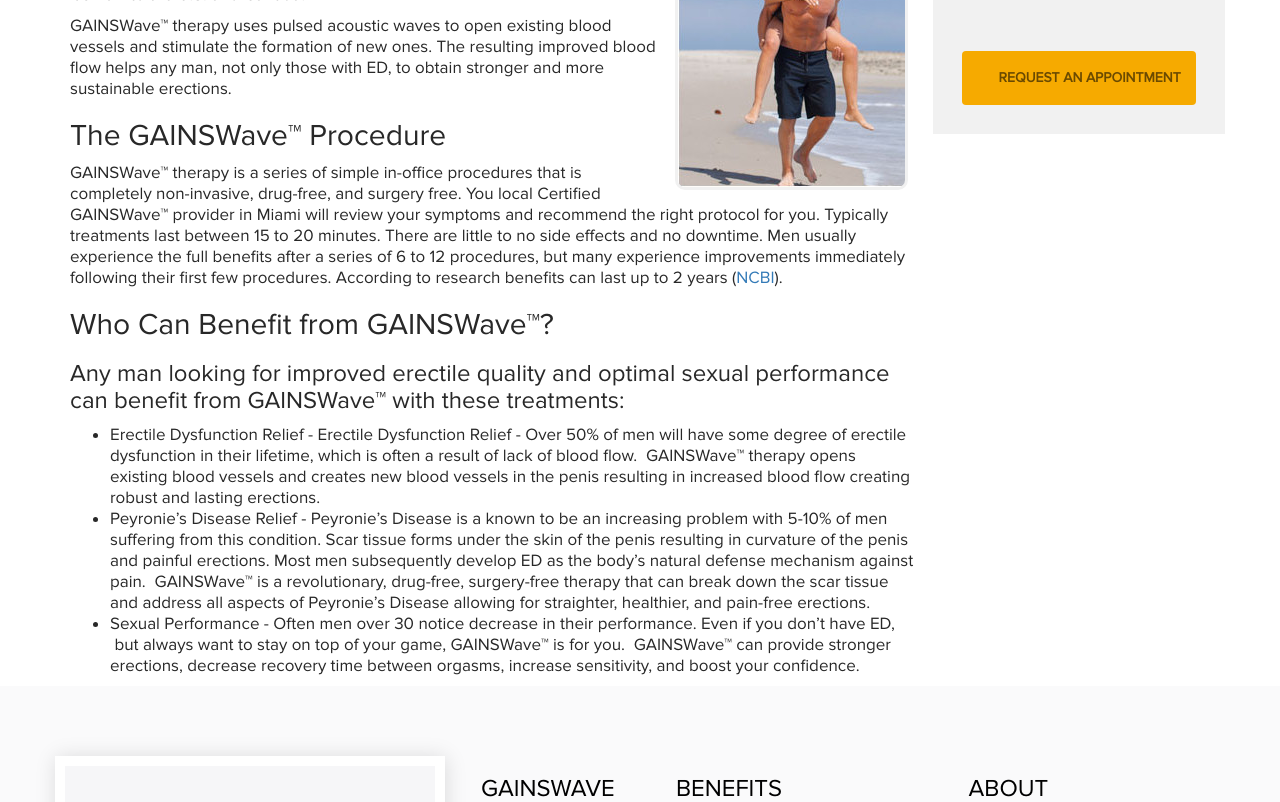
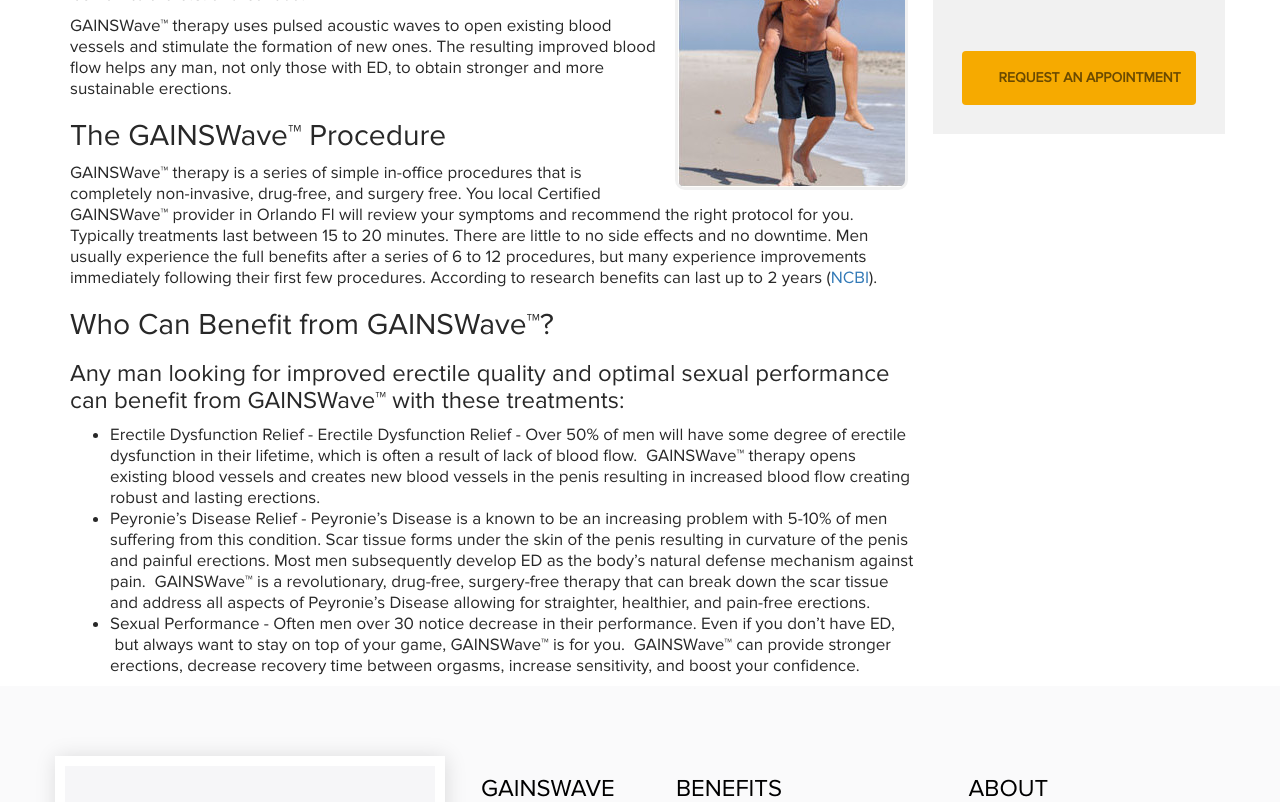
Before and after one commit to aaghealth/gainswavecolumbus.com, a Jekyll site: the page built from what-is-gainswave.html, in a window 1280 px wide and 900 px high, scrolled down 660 px, cut to the strip 98-900 px from the top of the window. Built offline with Jekyll 4.4.1, drawn with Linux system fonts in a browser that asks for light colours; nearby versions of some CDN libraries.

Commit message:
Update what-is-gainswave.html

```diff
--- a/what-is-gainswave.html
+++ b/what-is-gainswave.html
@@ -13,7 +13,7 @@
 <p>Steady blood flow is the key to erectile function. As men age, the blood vessels in the penis deteriorate and fill with micro-plaque reducing blood flow to the penis. For over 15 years, therapy similar to GAINSWave&trade; known as Shockwave therapy has been successfully used in Europe to help men with ED. However, it&rsquo;s new to the U.S. and Canada.</p>
 <p>GAINSWave&trade; therapy uses pulsed acoustic waves to open existing blood vessels and stimulate the formation of new ones. The resulting improved blood flow helps any man, not only those with ED, to obtain stronger and more sustainable erections. &nbsp;</p>
 <h2>The GAINSWave&trade; Procedure</h2>
-<p>GAINSWave&trade; therapy is a series of simple in-office procedures that is completely non-invasive, drug-free, and surgery free. You local Certified GAINSWave&trade; provider in Miami will review your symptoms and recommend the right protocol for you. Typically treatments last between 15 to 20 minutes. There are little to no side effects and no downtime. Men usually experience the full benefits after a series of 6 to 12 procedures, but many experience improvements immediately following their first few procedures. According to research benefits can last up to 2 years (<a href="https://www.ncbi.nlm.nih.gov/pmc/articles/PMC3607492/" target="_blank">NCBI</a>).</p>
+<p>GAINSWave&trade; therapy is a series of simple in-office procedures that is completely non-invasive, drug-free, and surgery free. You local Certified GAINSWave&trade; provider in {{site.keyword_location}} will review your symptoms and recommend the right protocol for you. Typically treatments last between 15 to 20 minutes. There are little to no side effects and no downtime. Men usually experience the full benefits after a series of 6 to 12 procedures, but many experience improvements immediately following their first few procedures. According to research benefits can last up to 2 years (<a href="https://www.ncbi.nlm.nih.gov/pmc/articles/PMC3607492/" target="_blank">NCBI</a>).</p>
 <h2>Who Can Benefit from GAINSWave&trade;?</h2>
 <h3>Any man looking for improved erectile quality and optimal sexual performance can benefit from GAINSWave&trade; with these treatments:</h3>
 <ul>
```
